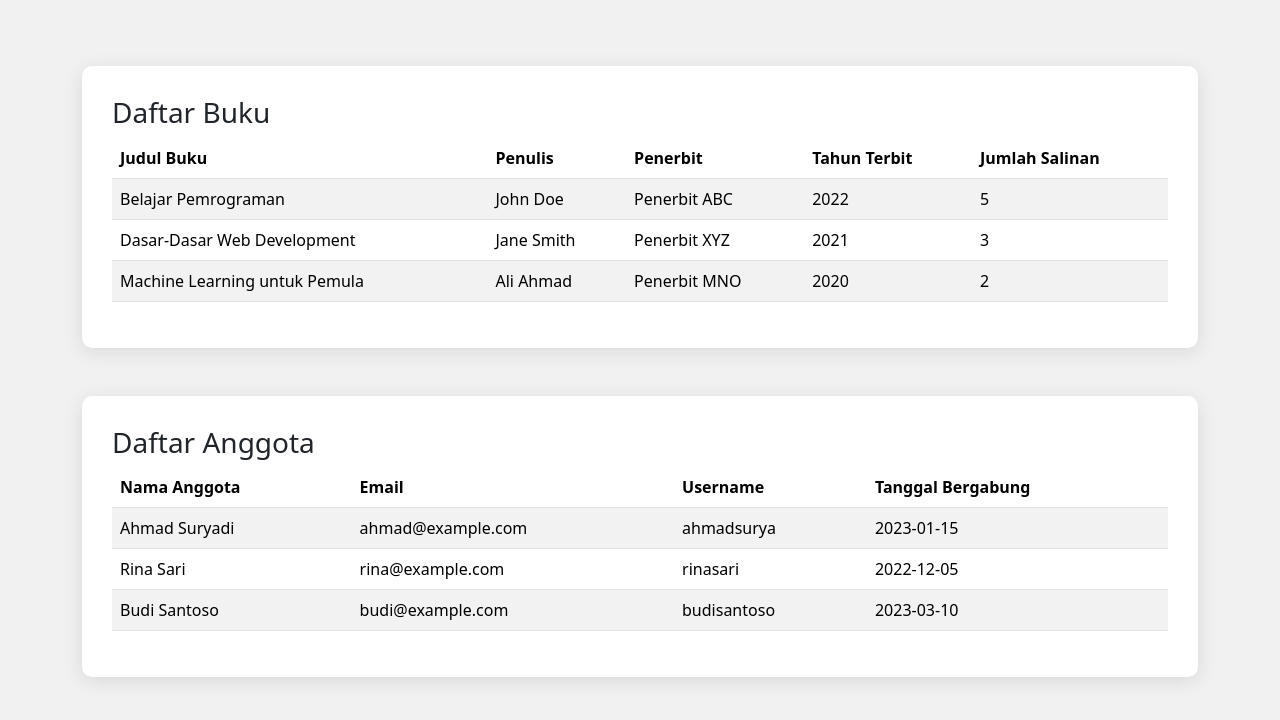
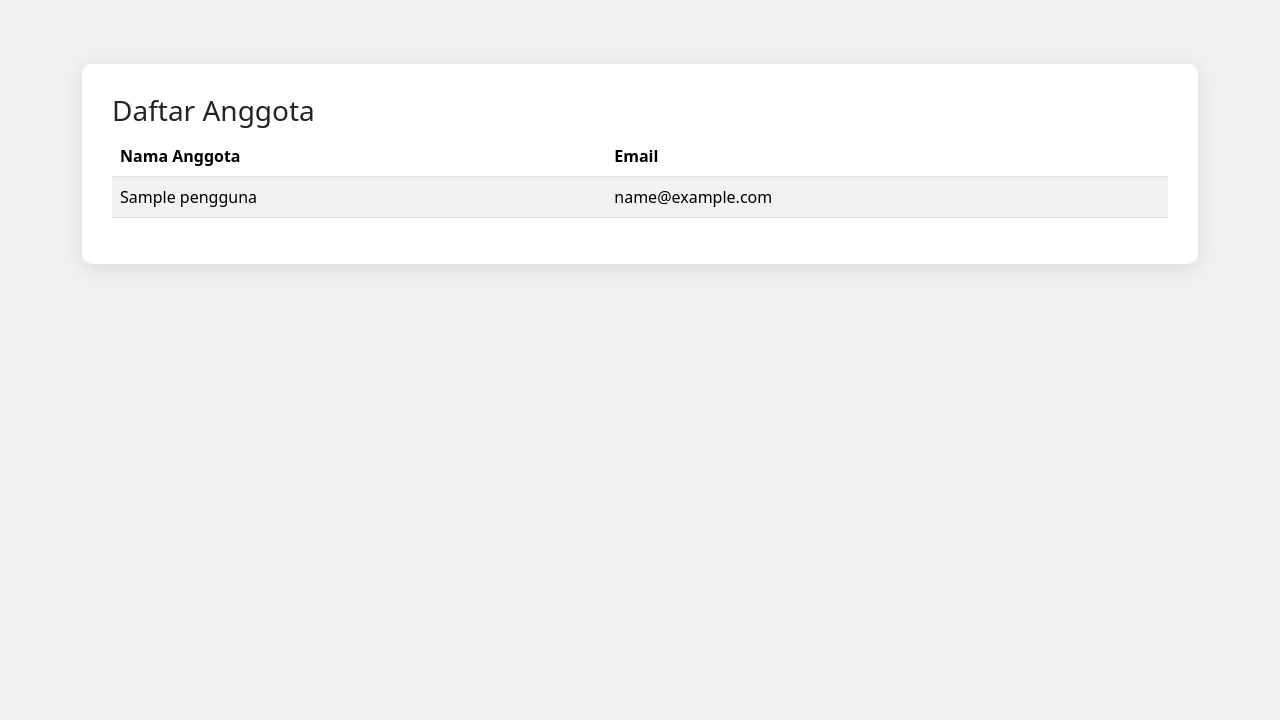
Before and after one commit to MuhammadHakim33/pbw-perpustakaan, a PHP site: template views/daftarlist.php in a window 1280 px wide. Shown: the part 56-776 px from the top of the page. Run offline with PHP 8.4, Linux system fonts and the light colour scheme; the template is opened without the code that fills it: most values are stand-ins (such as "Sample title", 1, 10 or a date in 2020).

Commit message:
list user

```diff
--- a/views/admin.php
+++ b/views/admin.php
@@ -62,7 +62,7 @@
                 <!-- Manajemen User Section -->
                 <section id="manajemenUser" class="mb-5">
                     <h3>Manajemen User</h3>
-                    <button class="btn btn-info m-2"><i class="fas fa-user-check"></i> Cek Informasi User</button>
+                    <button class="btn btn-info m-2" onclick="window.location.href='/admin/listuser'"><i class="fas fa-user-check"></i> Cek Informasi User</button>
                 </section>
 
                 <!-- Pelaporan Section -->
--- a/views/daftarlist.php
+++ b/views/daftarlist.php
@@ -42,46 +42,6 @@
 
     <!-- Main Container -->
     <div class="container mt-5 pt-4">
-        <!-- Daftar Buku -->
-        <div class="table-container">
-            <h3>Daftar Buku</h3>
-            <table class="table table-striped">
-                <thead>
-                    <tr>
-                        <th>Judul Buku</th>
-                        <th>Penulis</th>
-                        <th>Penerbit</th>
-                        <th>Tahun Terbit</th>
-                        <th>Jumlah Salinan</th>
-                    </tr>
-                </thead>
-                <tbody>
-                    <tr>
-                        <td>Belajar Pemrograman</td>
-                        <td>John Doe</td>
-                        <td>Penerbit ABC</td>
-                        <td>2022</td>
-                        <td>5</td>
-                    </tr>
-                    <tr>
-                        <td>Dasar-Dasar Web Development</td>
-                        <td>Jane Smith</td>
-                        <td>Penerbit XYZ</td>
-                        <td>2021</td>
-                        <td>3</td>
-                    </tr>
-                    <tr>
-                        <td>Machine Learning untuk Pemula</td>
-                        <td>Ali Ahmad</td>
-                        <td>Penerbit MNO</td>
-                        <td>2020</td>
-                        <td>2</td>
-                    </tr>
-                    <!-- Tambahkan lebih banyak buku sesuai kebutuhan -->
-                </tbody>
-            </table>
-        </div>
-
         <!-- Daftar Anggota -->
         <div class="table-container mt-5">
             <h3>Daftar Anggota</h3>
@@ -90,29 +50,15 @@
                     <tr>
                         <th>Nama Anggota</th>
                         <th>Email</th>
-                        <th>Username</th>
-                        <th>Tanggal Bergabung</th>
                     </tr>
                 </thead>
                 <tbody>
+                    <?php foreach($getPengguna as $pengguna): ?>
                     <tr>
-                        <td>Ahmad Suryadi</td>
-                        <td>ahmad@example.com</td>
-                        <td>ahmadsurya</td>
-                        <td>2023-01-15</td>
+                        <td><?= $pengguna['nama']; ?></td>
+                        <td><?= $pengguna['email']; ?></td>
                     </tr>
-                    <tr>
-                        <td>Rina Sari</td>
-                        <td>rina@example.com</td>
-                        <td>rinasari</td>
-                        <td>2022-12-05</td>
-                    </tr>
-                    <tr>
-                        <td>Budi Santoso</td>
-                        <td>budi@example.com</td>
-                        <td>budisantoso</td>
-                        <td>2023-03-10</td>
-                    </tr>
+                    <?php endforeach; ?>
                     <!-- Tambahkan lebih banyak anggota sesuai kebutuhan -->
                 </tbody>
             </table>
```
Also changed, not shown: controllers/AdminController.php (+7 -0 lines).
